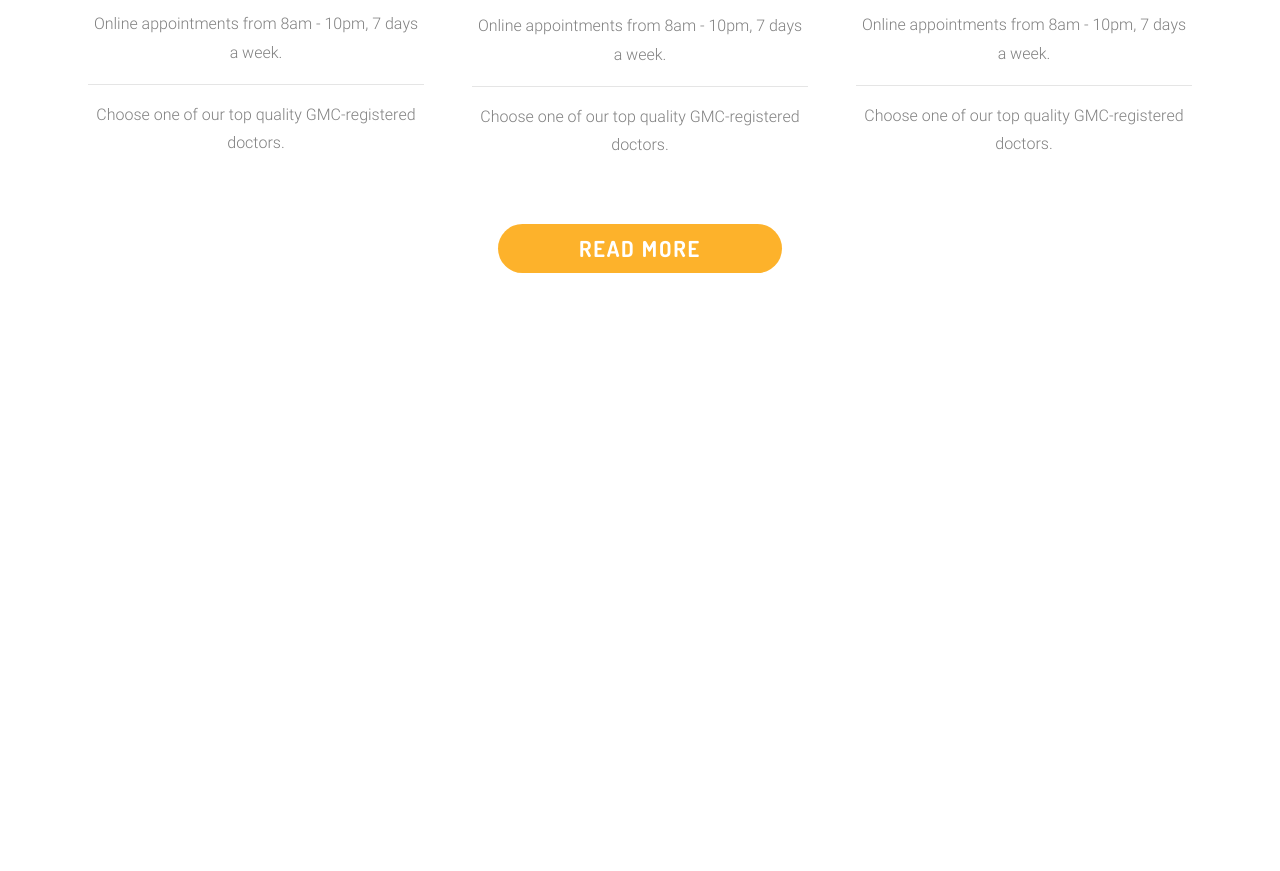
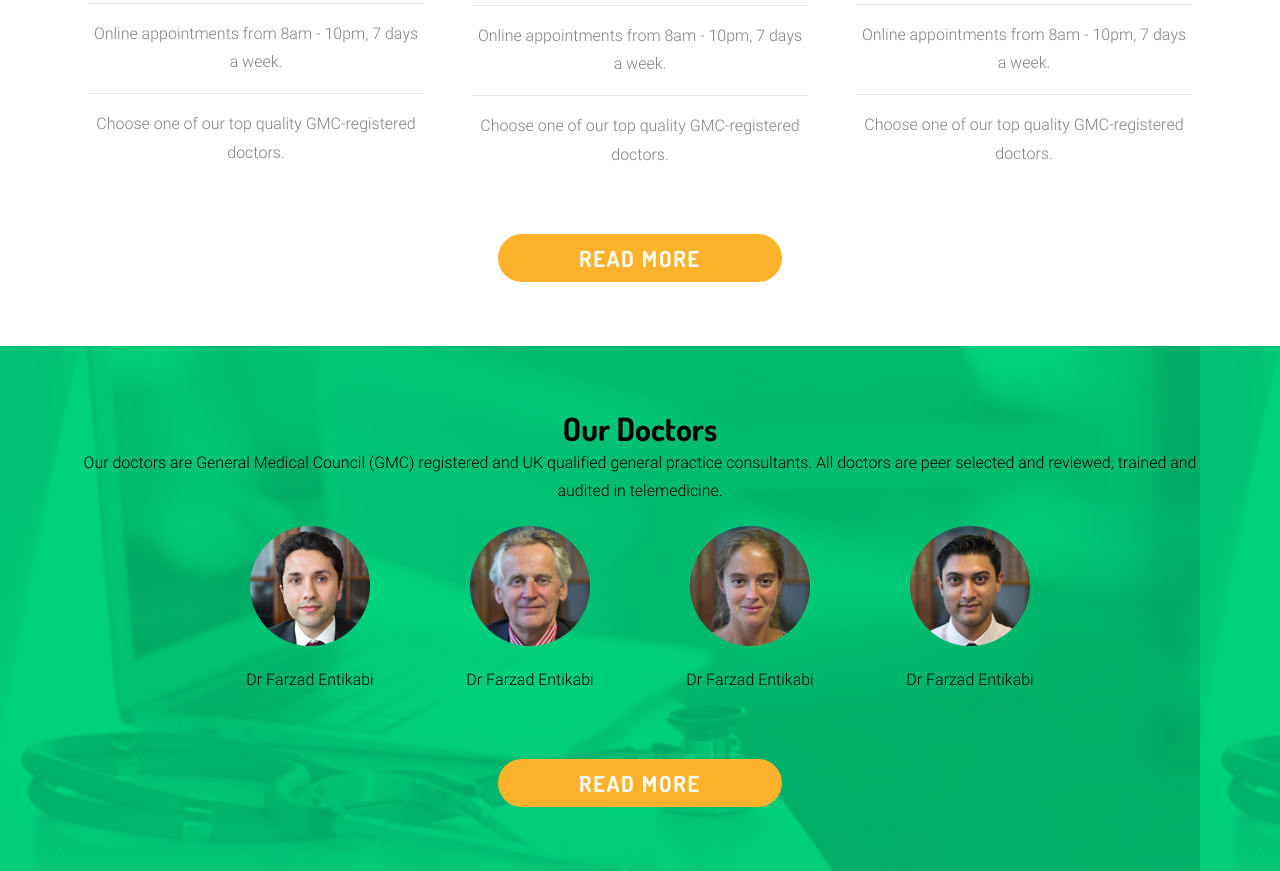
Before and after one commit to deja21k/Vega, a website: page index.html in a window 1280 px wide. Shown: the part 1221-2092 px from the top of the page. Before the commit the page ends 1558 px from the top, so only its background shows below. Drawn offline with nearby package versions, Linux system fonts and the light colour scheme; a script that the page names is missing; files whose address does not match are found by name.

Commit message:
Our Doctors skeleton and some styles done

```diff
--- a/index.html
+++ b/index.html
@@ -92,6 +92,32 @@
     </div>
     <button type="button" class="btn btn-primary how-it-works__btn">Read More</button>
   </section>
+  <section class="our-doctors">
+      <h2>Our Doctors</h2>
+      <p>
+        Our doctors are General Medical Council (GMC) registered and UK qualified general practice consultants. All doctors are peer selected and reviewed, trained and audited in telemedicine.
+      </p>
+      <div class="our-doctors__img-body">
+        <div class="img-box">
+          <img src="./images/doc-1.png" alt="doctor-img">
+          <p>Dr Farzad Entikabi</p>
+        </div>
+        <div class="img-box">
+          <img src="./images/doc-3.png" alt="doctor-img">
+          <p>Dr Farzad Entikabi</p>
+        </div>
+        <div class="img-box">
+          <img src="./images/doc-2.png" alt="doctor-img">
+          <p>Dr Farzad Entikabi</p>
+        </div>
+        <div class="img-box">
+          <img src="./images/doc-4.png" alt="doctor-img">
+          <p>Dr Farzad Entikabi</p>
+        </div>
+      </div>
+      <button type="button" class="btn btn-primary how-it-works__btn">Read More</button>
+
+  </section>
 
 
   <script src="https://code.jquery.com/jquery-3.3.1.slim.min.js" integrity="sha384-q8i/X+965DzO0rT7abK41JStQIAqVgRVzpbzo5smXKp4YfRvH+8abtTE1Pi6jizo" crossorigin="anonymous"></script>
--- a/scss/blocks/_block-how-it-works-section.scss
+++ b/scss/blocks/_block-how-it-works-section.scss
@@ -3,7 +3,8 @@
   padding: $space-4;
   h2 {
     color: $orange;
-    font-size: 50px;
+    font-size:responsive 50px 58px;
+    // font-range: 320px 1920px;
     padding:$space-3;
   }
 
--- /dev/null
+++ b/scss/blocks/_block-our-doctors.scss
@@ -0,0 +1,17 @@
+.our-doctors{
+  text-align: center;
+  padding: $space-4;
+  background-image: url(../../images/our-doctors-background.png);
+  &__img-body {
+    display: flex;
+    justify-content: center;
+    flex-direction: column;
+    @include respond-to (992){
+      flex-direction: row;
+    }
+    img {
+      padding: 20px 50px;
+    }
+  }
+
+}
--- a/scss/bundle.scss
+++ b/scss/bundle.scss
@@ -22,3 +22,4 @@
 @import "blocks/block-hero-intro";
 @import "blocks/block-how-it-works-section";
 @import "blocks/block-parallax";
+@import "blocks/block-our-doctors.scss";
```
Also changed, not shown: css/bundle.css, images/doc-1.png (added), images/doc-2.png (added), images/doc-3.png (added), images/doc-4.png (added), images/our-doctors-background.png (added), 1 other file. Lines whose indentation alone changed are shown as unchanged.
